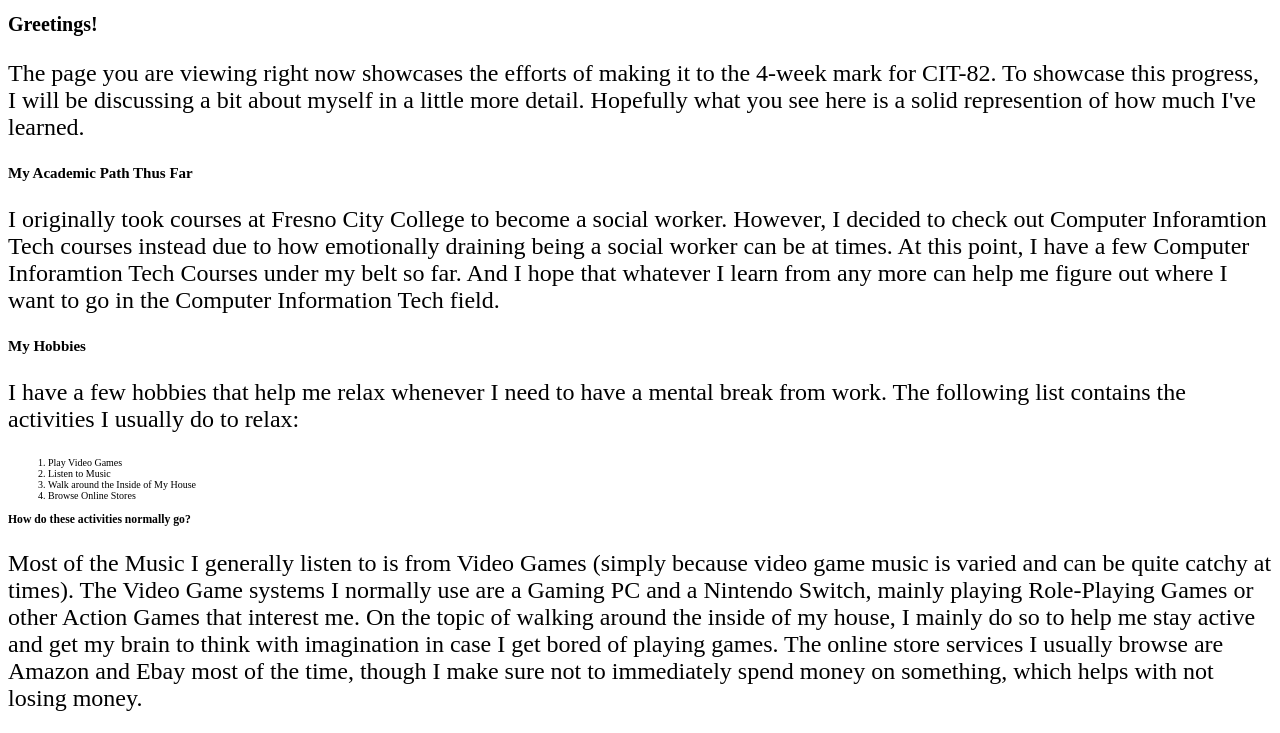
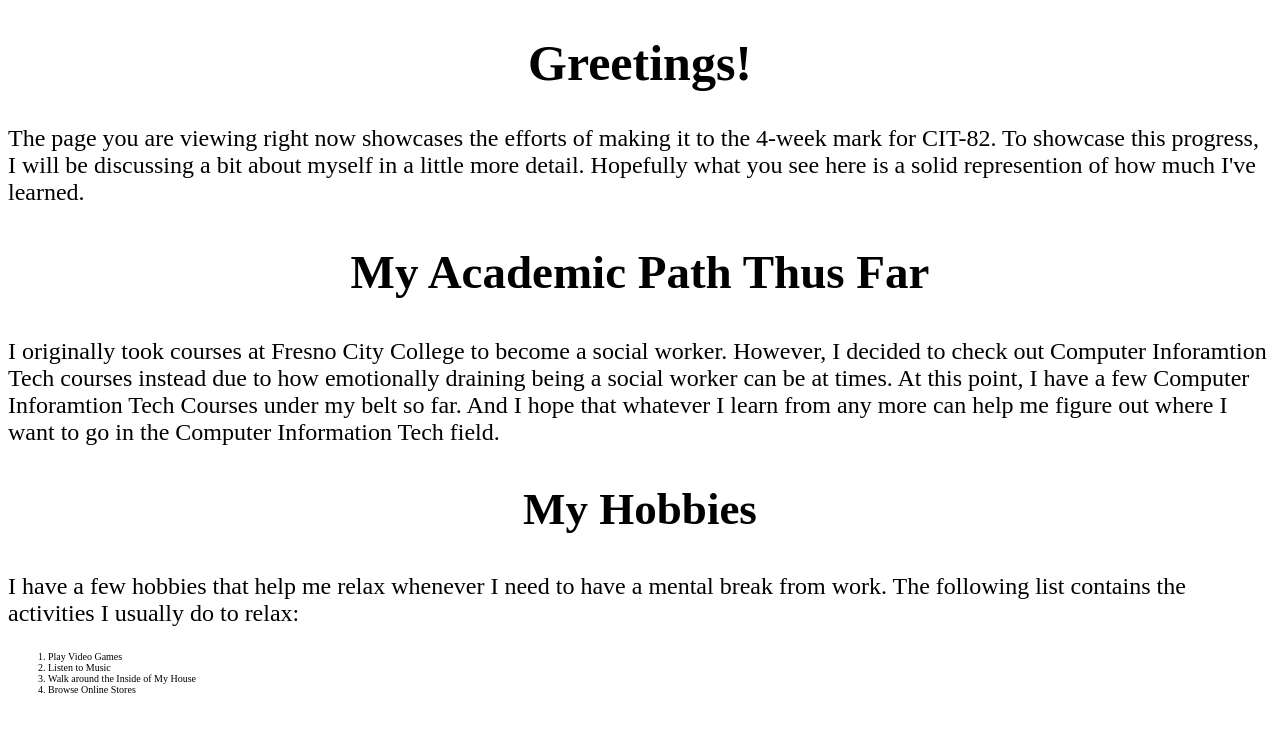
Before and after one commit to echo9961/echo9961.github.io, a plain HTML site: page index.html in a window 1280 px wide. Shown: the top 733 px of the page. Drawn offline with Linux system fonts and the light colour scheme.

Commit message:
experimenting

```diff
--- a/index.html
+++ b/index.html
@@ -7,18 +7,18 @@
     <title>Philip Garcia GitHub Webpage</title>
 </head>
 <body>
-    <h1 id="header">Greetings!</h1>
+    <h1 class="header">Greetings!</h1>
     <p class="article-text">The page you are viewing right now showcases the efforts of making it to the 4-week mark for CIT-82.
         To showcase this progress, I will be discussing a bit about myself in a little more detail.
         Hopefully what you see here is a solid represention of how much I've learned.</p>
-        <h2 id="academic">My Academic Path Thus Far</h2>
+        <h2 class="academic">My Academic Path Thus Far</h2>
         <p class="article-text">I originally took courses at Fresno City College to become a social worker.
             However, I decided to check out Computer Inforamtion Tech courses instead due to how emotionally
             draining being a social worker can be at times. At this point, I have a few Computer Inforamtion Tech
             Courses under my belt so far. And I hope that whatever I learn from any more can help me figure out where
             I want to go in the Computer Information Tech field.
         </p>
-        <h2 id="hobby">My Hobbies</h2>
+        <h2 class="hobby">My Hobbies</h2>
         <p class="article-text">I have a few hobbies that help me relax whenever I need to have a mental break from work. The following list
             contains the activities I usually do to relax:</p>
             <ol class="hobby-list">
@@ -27,7 +27,7 @@
                 <li>Walk around the Inside of My House</li>
                 <li>Browse Online Stores</li>
             </ol>
-            <h3 id="hobby-description">How do these activities normally go?</h3>
+            <h3 class="hobby-description">How do these activities normally go?</h3>
             <p class="article-text"> Most of the Music I generally listen to is from Video Games (simply because video game music is varied and
             can be quite catchy at times). The Video Game systems I normally use are a Gaming PC and a Nintendo Switch, mainly
             playing Role-Playing Games or other Action Games that interest me. On the topic of walking around the inside of my house, I mainly
@@ -40,14 +40,14 @@
                 Hunter, which was developed by Capcom. Below is some artwork on an upcoming Monster Hunter game called Monster Hunter: Rise, which will be out on the Nintendo Switch later in March.
             </p>
             <img width="1280" height="720" src="/echo9961.github.io/img/monster-hunter-rise-switch-hero.jpg">
-            <h3 id="webpage">Any Ideas for a Webpage if you ever make one?</h3>
+            <h3 class="webpage">Any Ideas for a Webpage if you ever make one?</h3>
             <p class="article-text">I do have one idea for a web page if I were to create one. That concept would be to make a website that would be a hub for information on Role-Playing Games
                 that could vary depending on what RPGs are being covered. This could range from what classes a player would use for their character to inforamtion about specific
                 characters or enemies in the game. Being able to cover things like that on RPGs is interesting, but can also be overwhelming due to the sheer amount of
                 Role-Playing Games out their for video games. However, that would be a fun subject to display a webpage for. All it would need is enough elements that makes it
                 straightforward for navigation, interface, and other elements to ensure the webpage is solid.
             </p>
-        <h2 id="closing">Any Last Words?</h2>
+        <h2 class="closing">Any Last Words?</h2>
         <p class="article-text">I just wanna say that there's a lot of information that comes from Web Development as well as other courses in the Computer Information Tech field for anyone willing
             to pursue the drive in learning that information. However, one thing I have learned from taking a few of those courses is that it is more important to recognize the
             concept for something rather than memorize it word-for-word. After all, the human brain can't remember everything. Since the world is constantly changing, it's critical
--- a/style.css
+++ b/style.css
@@ -1,2 +1,8 @@
 html{font-size: 62.5%;}
+.header{font-size: 5.0rem; text-align: center; }
+.academic{font-size: 4.7rem; text-align: center; }
+.hobby{font-size: 4.5rem; text-align: center;}
+.hobby-description{font-size: 4.2rem; text-align: center;}
+.webpage{font-size: 3.8rem;text-align: center;}
+.closing{font-size: 3.5rem;text-align: center;}
 .article-text{font-size: 2.4rem;}
```
